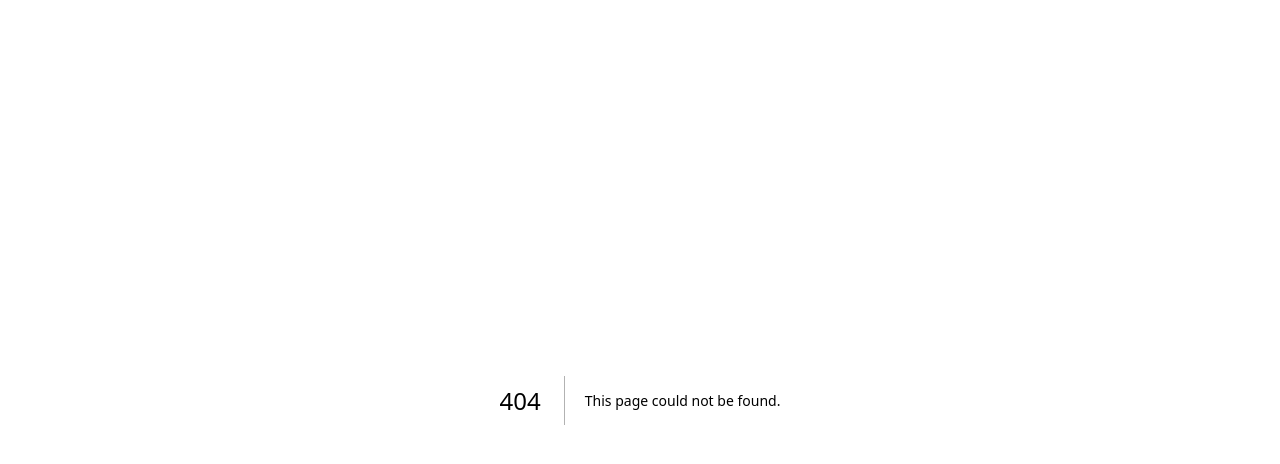
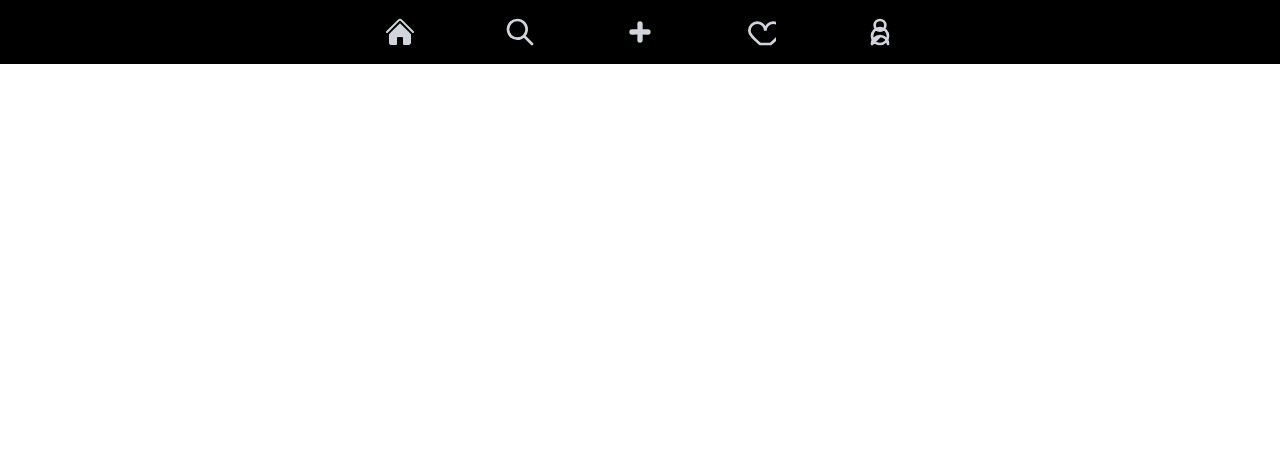
Before and after one commit to AhmedCalif/Assignment1-Threads, a Next.js app: page /NavBar in a window 1280 px wide. Before the commit this address had no page. Shown: the top 464 px of the page. Built offline with nearby package versions, Linux system fonts and the light colour scheme.

Commit message:
feat: navbar done

```diff
--- /dev/null
+++ b/src/app/NavBar/page.tsx
@@ -0,0 +1,82 @@
+import Link from "next/link";
+import { HomeIcon } from "@heroicons/react/24/solid";
+
+export default function NavBar() {
+  return (
+    <nav className="fixed top-0 left-0 right-0 w-full bg-black flex justify-around items-center p-4">
+      <ul className="flex justify-between w-full max-w-lg">
+        <li>
+          <Link href="/">
+            <HomeIcon className="h-8 w-8 text-gray-300" />
+          </Link>
+        </li>
+        <li>
+          <Link href="/search">
+            <svg
+              className="h-8 w-8 text-gray-300"
+              xmlns="http://www.w3.org/2000/svg"
+              viewBox="0 0 24 24"
+            >
+              <path
+                fill="none"
+                stroke="currentColor"
+                strokeLinecap="round"
+                strokeLinejoin="round"
+                strokeWidth={2}
+                d="m21 21l-6-6m2-5a7 7 0 1 1-14 0a7 7 0 0 1 14 0"
+              />
+            </svg>
+          </Link>
+        </li>
+        <li>
+          <Link href="/create-post">
+            <svg
+              className="h-8 w-8 text-gray-300"
+              xmlns="http://www.w3.org/2000/svg"
+              viewBox="0 0 24 24"
+            >
+              <path
+                fill="currentColor"
+                d="M18 10h-4V6a2 2 0 0 0-4 0l.071 4H6a2 2 0 0 0 0 4l4.071-.071L10 18a2 2 0 0 0 4 0v-4.071L18 14a2 2 0 0 0 0-4"
+              />
+            </svg>
+          </Link>
+        </li>
+        <li>
+          <Link href="/Notifications">
+            <svg
+              className="h-8 w-8 text-gray-300"
+              xmlns="http://www.w3.org/2000/svg"
+              viewBox="0 0 24 24"
+            >
+              <path
+                fill="none"
+                stroke="currentColor"
+                strokeWidth="2"
+                d="M12 21c-4.5-4-8-6.9-8-10a6 6 0 0112 0 6 6 0 0112 0c0 3.1-3.5 6-8 10z"
+              />
+            </svg>
+          </Link>
+        </li>
+        <li>
+          <Link href="/profile">
+            <svg
+              className="h-8 w-8 text-gray-300"
+              xmlns="http://www.w3.org/2000/svg"
+              viewBox="0 0 24 24"
+            >
+              <path
+                fill="none"
+                stroke="currentColor"
+                strokeLinecap="round"
+                strokeLinejoin="round"
+                strokeWidth={2}
+                d="M12 15c3.3 0 6 2.7 6 6M6 21c0-3.3 2.7-6 6-6zm0-6a6 6 0 0112 0a6 6 0 01-12 0zM12 3a4 4 0 110 8a4 4 0 010-8z"
+              />
+            </svg>
+          </Link>
+        </li>
+      </ul>
+    </nav>
+  );
+}
--- a/src/app/globals.css
+++ b/src/app/globals.css
@@ -1,6 +1,7 @@
 @tailwind base;
 @tailwind components;
 @tailwind utilities;
+
 
 :root {
   --background: #ffffff;
--- a/src/app/layout.tsx
+++ b/src/app/layout.tsx
@@ -1,6 +1,7 @@
 import type { Metadata } from "next";
 import localFont from "next/font/local";
 import "./globals.css";
+import NavBar from './NavBar/page'
 
 const geistSans = localFont({
   src: "./fonts/GeistVF.woff",
--- a/src/app/page.tsx
+++ b/src/app/page.tsx
@@ -1,101 +1,8 @@
 import Image from "next/image";
 
+import NavBar from './NavBar/page'
 export default function Home() {
   return (
-    <div className="grid grid-rows-[20px_1fr_20px] items-center justify-items-center min-h-screen p-8 pb-20 gap-16 sm:p-20 font-[family-name:var(--font-geist-sans)]">
-      <main className="flex flex-col gap-8 row-start-2 items-center sm:items-start">
-        <Image
-          className="dark:invert"
-          src="https://nextjs.org/icons/next.svg"
-          alt="Next.js logo"
-          width={180}
-          height={38}
-          priority
-        />
-        <ol className="list-inside list-decimal text-sm text-center sm:text-left font-[family-name:var(--font-geist-mono)]">
-          <li className="mb-2">
-            Get started by editing{" "}
-            <code className="bg-black/[.05] dark:bg-white/[.06] px-1 py-0.5 rounded font-semibold">
-              src/app/page.tsx
-            </code>
-            .
-          </li>
-          <li>Save and see your changes instantly.</li>
-        </ol>
-
-        <div className="flex gap-4 items-center flex-col sm:flex-row">
-          <a
-            className="rounded-full border border-solid border-transparent transition-colors flex items-center justify-center bg-foreground text-background gap-2 hover:bg-[#383838] dark:hover:bg-[#ccc] text-sm sm:text-base h-10 sm:h-12 px-4 sm:px-5"
-            href="https://vercel.com/new?utm_source=create-next-app&utm_medium=appdir-template-tw&utm_campaign=create-next-app"
-            target="_blank"
-            rel="noopener noreferrer"
-          >
-            <Image
-              className="dark:invert"
-              src="https://nextjs.org/icons/vercel.svg"
-              alt="Vercel logomark"
-              width={20}
-              height={20}
-            />
-            Deploy now
-          </a>
-          <a
-            className="rounded-full border border-solid border-black/[.08] dark:border-white/[.145] transition-colors flex items-center justify-center hover:bg-[#f2f2f2] dark:hover:bg-[#1a1a1a] hover:border-transparent text-sm sm:text-base h-10 sm:h-12 px-4 sm:px-5 sm:min-w-44"
-            href="https://nextjs.org/docs?utm_source=create-next-app&utm_medium=appdir-template-tw&utm_campaign=create-next-app"
-            target="_blank"
-            rel="noopener noreferrer"
-          >
-            Read our docs
-          </a>
-        </div>
-      </main>
-      <footer className="row-start-3 flex gap-6 flex-wrap items-center justify-center">
-        <a
-          className="flex items-center gap-2 hover:underline hover:underline-offset-4"
-          href="https://nextjs.org/learn?utm_source=create-next-app&utm_medium=appdir-template-tw&utm_campaign=create-next-app"
-          target="_blank"
-          rel="noopener noreferrer"
-        >
-          <Image
-            aria-hidden
-            src="https://nextjs.org/icons/file.svg"
-            alt="File icon"
-            width={16}
-            height={16}
-          />
-          Learn
-        </a>
-        <a
-          className="flex items-center gap-2 hover:underline hover:underline-offset-4"
-          href="https://vercel.com/templates?framework=next.js&utm_source=create-next-app&utm_medium=appdir-template-tw&utm_campaign=create-next-app"
-          target="_blank"
-          rel="noopener noreferrer"
-        >
-          <Image
-            aria-hidden
-            src="https://nextjs.org/icons/window.svg"
-            alt="Window icon"
-            width={16}
-            height={16}
-          />
-          Examples
-        </a>
-        <a
-          className="flex items-center gap-2 hover:underline hover:underline-offset-4"
-          href="https://nextjs.org?utm_source=create-next-app&utm_medium=appdir-template-tw&utm_campaign=create-next-app"
-          target="_blank"
-          rel="noopener noreferrer"
-        >
-          <Image
-            aria-hidden
-            src="https://nextjs.org/icons/globe.svg"
-            alt="Globe icon"
-            width={16}
-            height={16}
-          />
-          Go to nextjs.org →
-        </a>
-      </footer>
-    </div>
+  <NavBar />
   );
 }
```
Also changed, not shown: package.json (+7 -5 lines), src/fakeDb.ts (added, +74 -0 lines), src/app/home-page/page.tsx (added), 1 other file (tests, documents, lock files or other folders).
